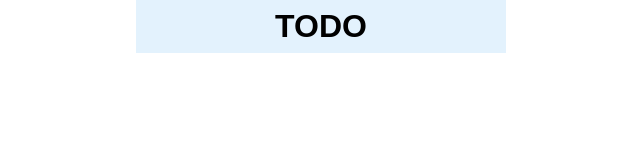
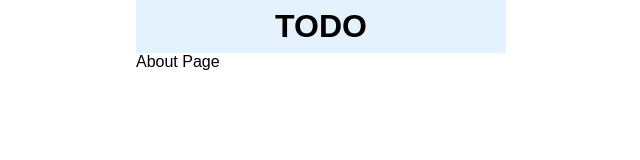
Before and after one commit to divergen371/vite-todo, a Vue app: page /about in a window 1280 px wide. Before the commit this address had no page. Shown: the top 160 px of the page, without its empty margins (319-959 px from the left). Built offline with nearby package versions, Linux system fonts and the light colour scheme.

Commit message:
:alembic: ページを追加してみる

```diff
--- /dev/null
+++ b/src/pages/About.vue
@@ -0,0 +1,3 @@
+<template>
+  <div>About Page</div>
+</template>
--- a/src/router/index.js
+++ b/src/router/index.js
@@ -1,5 +1,6 @@
 import { createRouter, createWebHistory } from 'vue-router'
 import MainTodo from '../pages/MainTodo.vue'
+import About from '../pages/About.vue'
 const routes = [
   {
     path: '/',
@@ -11,6 +12,11 @@ const routes = [
     name: 'MainTodo',
     component: MainTodo,
   },
+  {
+    path: '/about',
+    name: 'About',
+    component: About,
+  },
 ]
 
 const router = createRouter({
```
